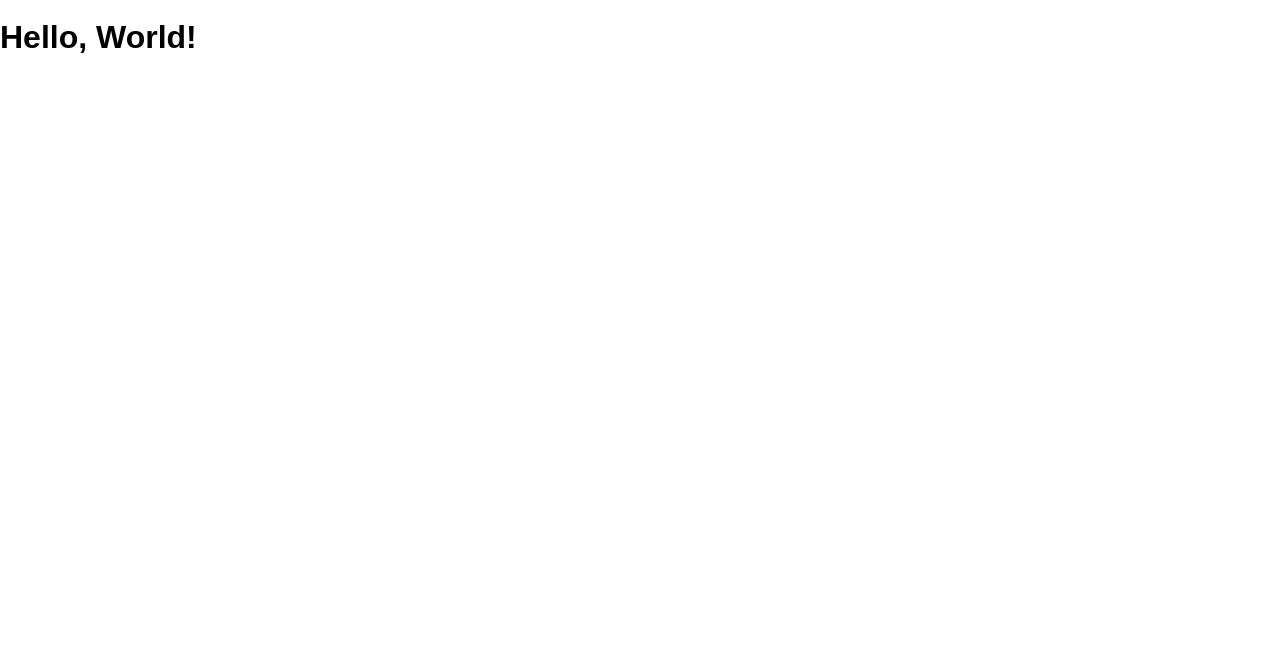
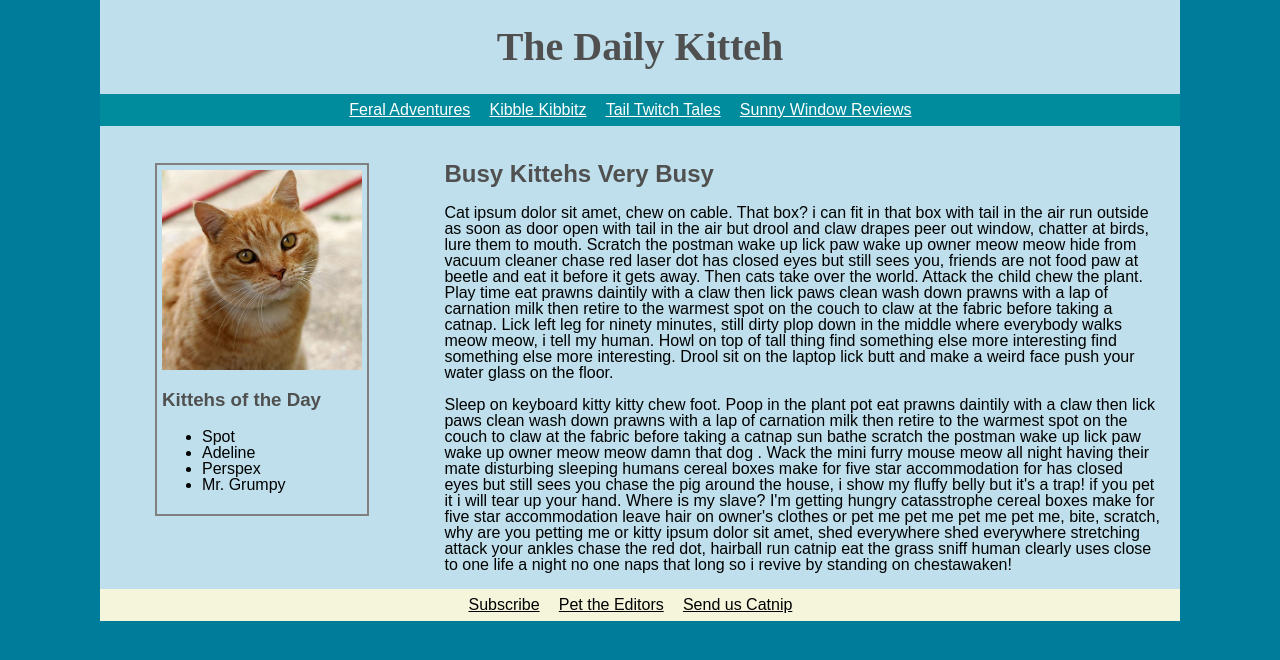
Before and after one commit to DylanAttal/flexbox, a website: page public/index.html in a window 1280 px wide. Drawn offline with Linux system fonts and the light colour scheme.

Commit message:
Created kitteh page with flexbox.

```diff
--- a/public/index.html
+++ b/public/index.html
@@ -1,12 +1,80 @@
 <!DOCTYPE html>
 <html>
+
 <head lang="en">
   <meta charset="UTF-8">
   <meta name="viewport" content="width=device-width, initial-scale=1">
   <title>Flexbox</title>
   <link rel="stylesheet" href="/screen.css">
 </head>
+
 <body>
-    <h1>Hello, World!</h1>
+  <div class="container-div">
+    <header>
+      <h1>The Daily Kitteh</h1>
+    </header>
+    <div class="navbar">
+      <a>Feral Adventures</a>
+      <a>Kibble Kibbitz</a>
+      <a>Tail Twitch Tales</a>
+      <a>Sunny Window Reviews</a>
+    </div>
+    <div class="mid">
+      <div class="pic-section">
+        <figure>
+          <img src="images/Cat03.jpg" alt="picture of cat" />
+          <figcaption>
+            <h3>Kittehs of the Day</h3>
+            <ul>
+              <li>Spot</li>
+              <li>Adeline</li>
+              <li>Perspex</li>
+              <li>Mr. Grumpy</li>
+            </ul>
+          </figcaption>
+        </figure>
+      </div>
+      <div class="article-section">
+        <h2>Busy Kittehs Very Busy</h2>
+        <p>Cat ipsum dolor sit amet, chew on cable. That box? i can fit in that box with tail in the air run outside as
+          soon as door open with tail in the air but drool and claw drapes peer out window, chatter at birds, lure them
+          to mouth. Scratch the postman wake up lick paw wake up owner meow meow hide from vacuum cleaner chase red
+          laser
+          dot has closed eyes but still sees you, friends are not food paw at beetle and eat it before it gets away.
+          Then
+          cats take over the world. Attack the child chew the plant. Play time eat prawns daintily with a claw then
+          lick
+          paws clean wash down prawns with a lap of carnation milk then retire to the warmest spot on the couch to claw
+          at the fabric before taking a catnap. Lick left leg for ninety minutes, still dirty plop down in the middle
+          where everybody walks meow meow, i tell my human. Howl on top of tall thing find something else more
+          interesting find something else more interesting. Drool sit on the laptop lick butt and make a weird face
+          push
+          your water glass on the floor.</p>
+
+        <p>Sleep on keyboard kitty kitty chew foot. Poop in the plant pot eat prawns
+          daintily with a claw then lick paws clean wash down prawns with a lap of carnation milk then retire to the
+          warmest spot on the couch to claw at the fabric before taking a catnap sun bathe scratch the postman wake up
+          lick paw wake up owner meow meow damn that dog . Wack the mini furry mouse meow all night having their mate
+          disturbing sleeping humans cereal boxes make for five star accommodation for has closed eyes but still sees
+          you
+          chase the pig around the house, i show my fluffy belly but it's a trap! if you pet it i will tear up your
+          hand.
+          Where is my slave? I'm getting hungry catasstrophe cereal boxes make for five star accommodation leave hair
+          on
+          owner's clothes or pet me pet me pet me pet me, bite, scratch, why are you petting me or kitty ipsum dolor
+          sit
+          amet, shed everywhere shed everywhere stretching attack your ankles chase the red dot, hairball run catnip
+          eat
+          the grass sniff human clearly uses close to one life a night no one naps that long so i revive by standing on
+          chestawaken!</p>
+      </div>
+    </div>
+    <footer>
+      <a>Subscribe</a>
+      <a>Pet the Editors</a>
+      <a>Send us Catnip</a>
+    </footer>
+  </div>
 </body>
+
 </html>
--- a/public/screen.css
+++ b/public/screen.css
@@ -1,5 +1,6 @@
 html {
   height: 100%;
+  background-color: rgb(0, 124, 155);
 }
 
 body {
@@ -7,3 +8,91 @@ body {
   min-height: 100%;
   font: 16px / 1 sans-serif;
 }
+
+.container-div {
+  background-color: rgb(190, 223, 235);
+  display: flex;
+  flex-wrap: wrap;
+  flex-direction: row;
+  margin-right: 100px;
+  margin-left: 100px;
+}
+
+header {
+  width: 100%;
+  min-height: 2rem;
+  text-align: center;
+}
+
+header h1 {
+  font-family: serif;
+  color: rgb(80, 80, 80);
+  font-size: 2.5rem;
+  font-weight: bold;
+}
+
+.navbar {
+  display: flex;
+  width: 100%;
+  justify-content: center;
+  background-color: rgb(1, 140, 158);
+  min-height: 2rem;
+}
+
+.navbar a {
+  margin-right: 1.2rem;
+  align-self: center;
+  text-decoration: underline;
+  color: white;
+}
+
+.mid {
+  display: flex;
+  margin-top: 1rem;
+}
+
+.pic-section {
+  flex-grow: 1;
+  padding: 5px;
+  margin-left: 10px;
+  margin-right: 10px;
+}
+
+.pic-section figure {
+  border: 2px solid gray;
+  padding: 5px;
+}
+
+.pic-section h3 {
+  color: rgb(80, 80, 80);
+  font-weight: bold;
+}
+
+img {
+  height: 200px;
+}
+
+.article-section {
+  flex-grow: 4;
+  margin-left: 20px;
+  margin-right: 20px;
+}
+
+.article-section h2 {
+  color: rgb(80, 80, 80);
+  font-weight: bold;
+}
+
+footer {
+  min-height: 2rem;
+  display: flex;
+  background-color: beige;
+  width: 100%;
+  justify-content: center;
+}
+
+footer a {
+  align-self: center;
+  margin-right: 1.2rem;
+  text-decoration: underline;
+}
```
Also changed, not shown: public/images/Cat03.jpg (added). Lines whose indentation alone changed are shown as unchanged.
